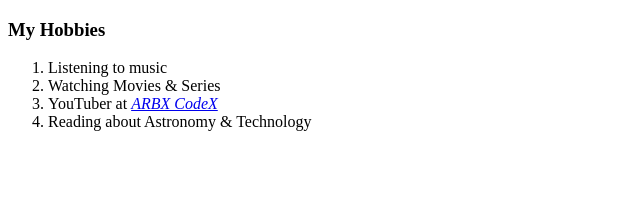
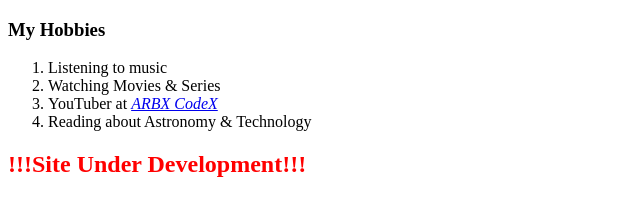
Before and after one commit to ArpanBhattacharya21/resume, a plain HTML site: page hobbies.html in a window 1280 px wide. Shown: the whole page, without its empty margins (0-640 px from the left). Drawn offline with Linux system fonts and the light colour scheme.

Commit message:
Update hobbies.html

```diff
--- a/hobbies.html
+++ b/hobbies.html
@@ -3,6 +3,12 @@
   <head>
     <meta charset="utf-8">
     <title>My_Hobbies-Arpan</title>
+    <style>
+      #redDev
+      {
+        color : red;
+      }
+    </style>
   </head>
   <body>
     <h3>My Hobbies</h3>
@@ -12,5 +18,6 @@
         <li>YouTuber at <a href="https://www.youtube.com/c/ArbxCodexIndia" target="_blank"><em>ARBX CodeX</em></a></li>
         <li>Reading about Astronomy & Technology</li>
       </ol>
+    <h2 id="redDev">!!!Site Under Development!!!</h2>
   </body>
 </html>
```
